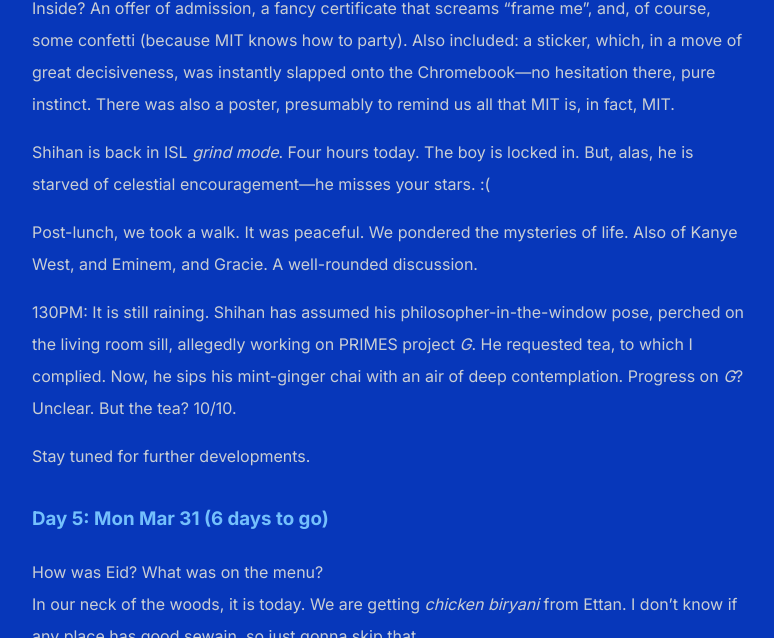
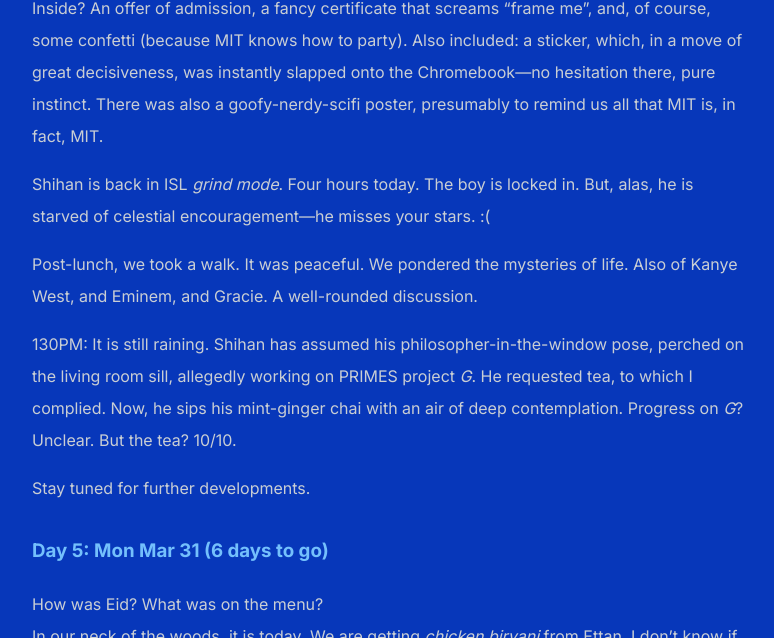
Before and after one commit to shihankanungo/shihankanungo.github.io, a Jekyll site: the page built from india-trip.md, in a window 1280 px wide and 900 px high, scrolled down 685 px, cut to the strip 262-900 px from the top of the window. Shown: the whole strip, without its empty margins (248-1022 px from the left). Built offline with Jekyll 4.4.1, drawn with Linux system fonts in a browser that asks for light colours.

Commit message:
Update india-trip.md

```diff
--- a/india-trip.md
+++ b/india-trip.md
@@ -18,7 +18,7 @@
 
 Inside? An offer of admission, a fancy certificate that screams "frame me", and, of course, some confetti (because MIT knows how to party).
 Also included: a sticker, which, in a move of great decisiveness, was instantly slapped onto the Chromebook---no hesitation there, pure instinct.
-There was also a poster, presumably to remind us all that MIT is, in fact, MIT.
+There was also a goofy-nerdy-scifi poster, presumably to remind us all that MIT is, in fact, MIT.
 
 Shihan is back in ISL _grind mode_. Four hours today. The boy is locked in. But, alas, he is starved of celestial encouragement---he misses your stars. :(
 
```
